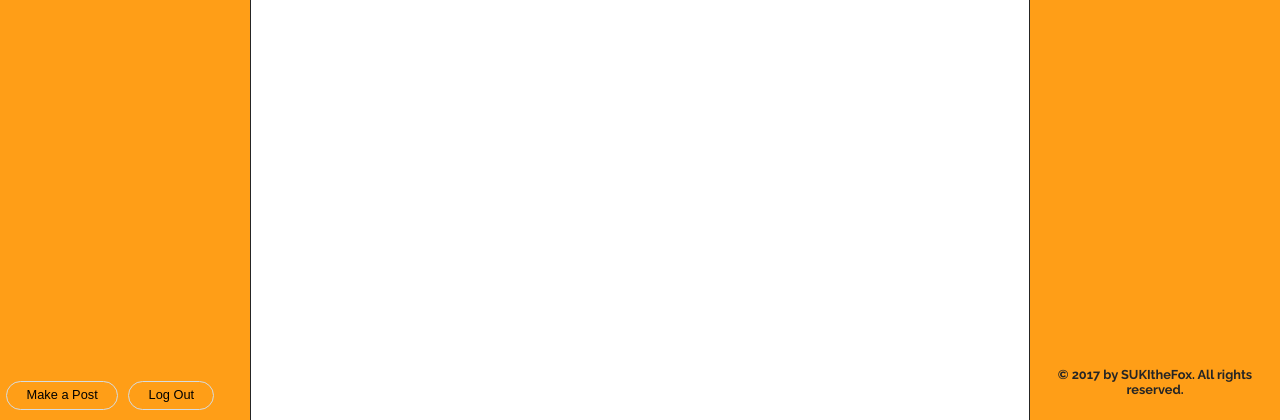
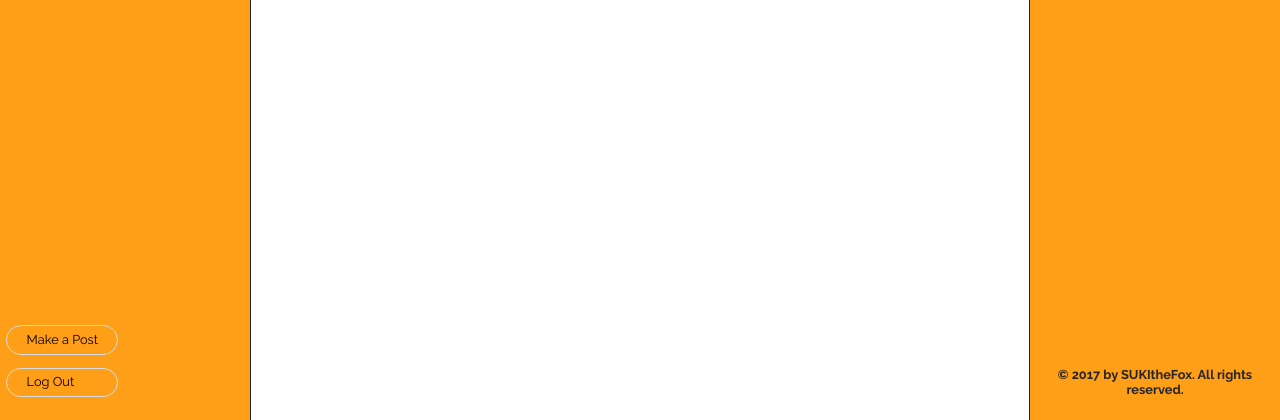
Before and after one commit to SUKItheFox/tobee_blog, a Rails app: page / in a window 1280 px wide. Shown: the part 552-972 px from the top of the page. Run offline with Rails 7, Linux system fonts and the light colour scheme; the visitor is signed in with stand-in values (Sample User, id 1); data that the repository does not hold is empty; style sheets or scripts are compiled from the project's sources.

Commit message:
Update Buttons

```diff
--- a/app/views/layouts/application.html.erb
+++ b/app/views/layouts/application.html.erb
@@ -47,8 +47,8 @@
 
       <% if user_signed_in? %>
           <div class="buttons">
-            <button class="button"><%= link_to "Make a Post", new_post_path %></button>
-            <button class="button"><%= link_to "Log Out", destroy_user_session_path, :method => :delete %></button>
+            <p class="button"><%= link_to "Make a Post", new_post_path %></p>
+            <p class="button"><%= link_to "Log Out", destroy_user_session_path, :method => :delete %></p>
           </div>
       <% end%>
 
```
